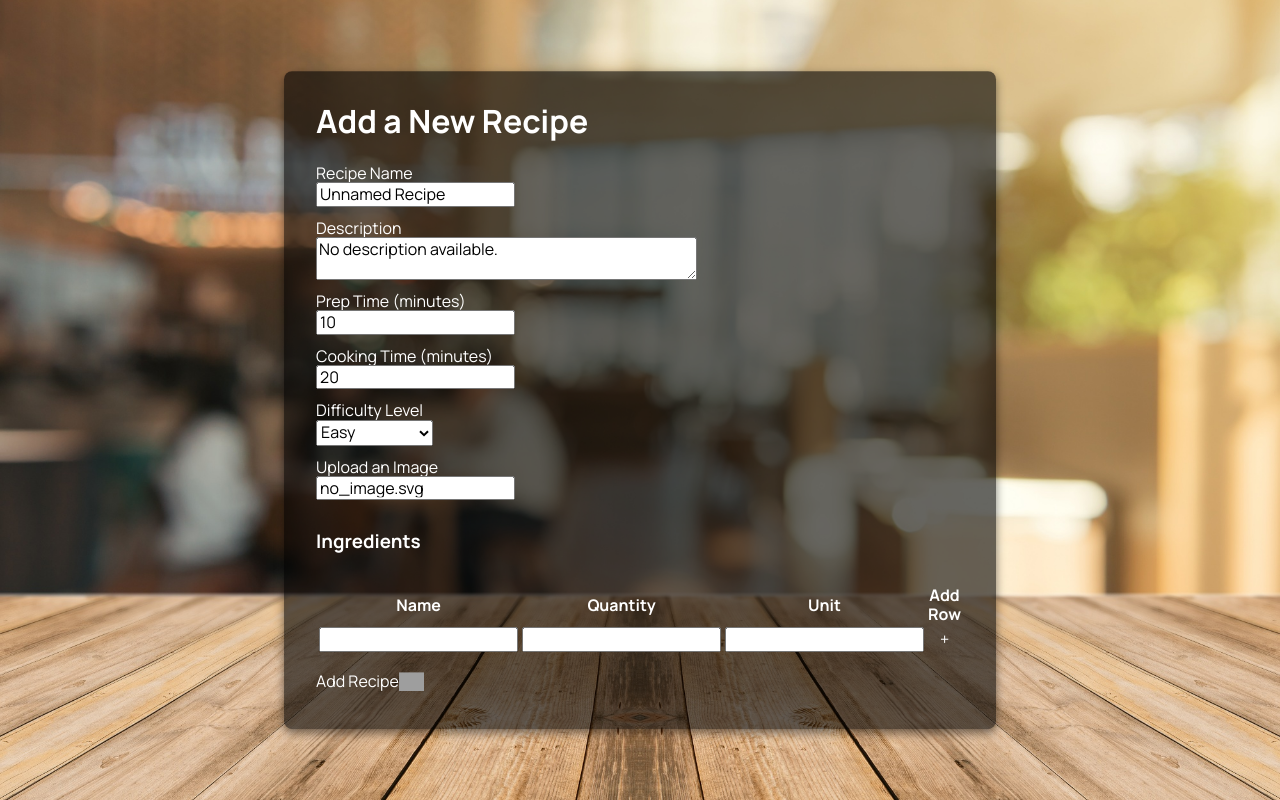
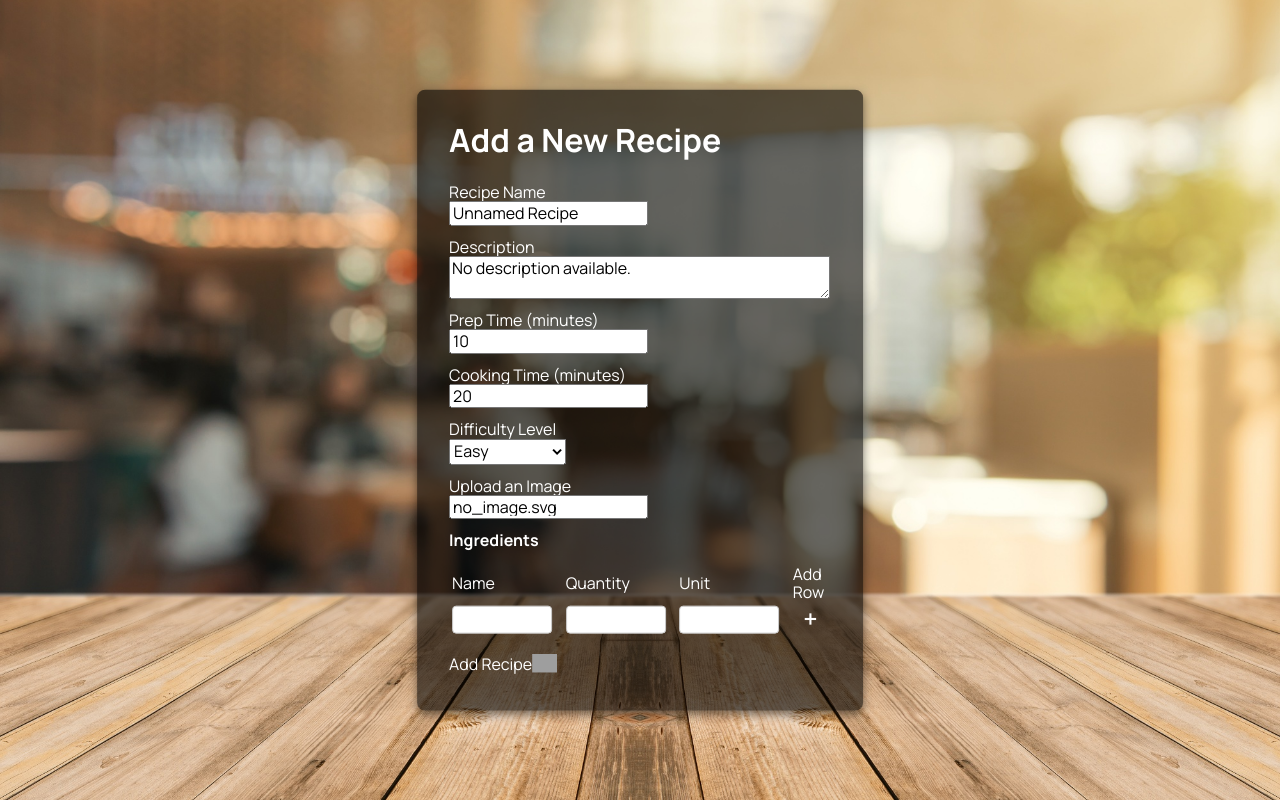
Before and after one commit to jdeebs/jdeebs-recipes, a Django app: page /recipes/add/ in a window 1280 px wide. Run offline with Django 4.2, Linux system fonts and the light colour scheme; the visitor is signed in with stand-in values (Sample User, id 1); some libraries are stand-ins or nearby versions; grey boxes are pictures that could not be loaded.

Commit message:
Make 'add-recipe' form more responsive

```diff
--- a/recipes/static/recipes/css/styles.css
+++ b/recipes/static/recipes/css/styles.css
@@ -438,3 +438,32 @@ button { all: unset; }
   color: white;
   background-color: black;
 }
+.ingredient-label {
+  margin: 0;
+}
+#ingredient-table input {
+  width: 100px;
+  padding: 5px;
+  font-size: 14px;
+  border: 1px solid #ccc;
+  border-radius: 4px;
+  text-align: left;
+  overflow: hidden;
+  white-space: nowrap;
+  text-overflow: ellipsis;
+}
+#ingredient-table th,
+#ingredient-table td {
+    text-align: left;
+    font-weight: 400;
+}
+#ingredient-table td:nth-child(4) {
+    font-size: 25px;
+    font-weight: 600;
+    width: 10%;
+    text-align: center;
+    padding: 0;
+}
+#ingredient-table button {
+  width: 100%;
+}
--- a/recipes/templates/recipes/add_recipe.html
+++ b/recipes/templates/recipes/add_recipe.html
@@ -73,7 +73,7 @@
                     {% endif %}
                 </div>
 
-                <h3>Ingredients</h3>
+                <h4 class="ingredient-label">Ingredients</h4>
                 <table id="ingredient-table">
                     <tr>
                         <th>Name</th>
```
